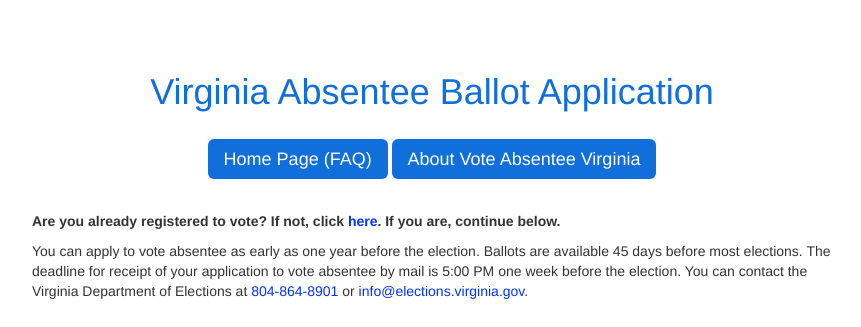
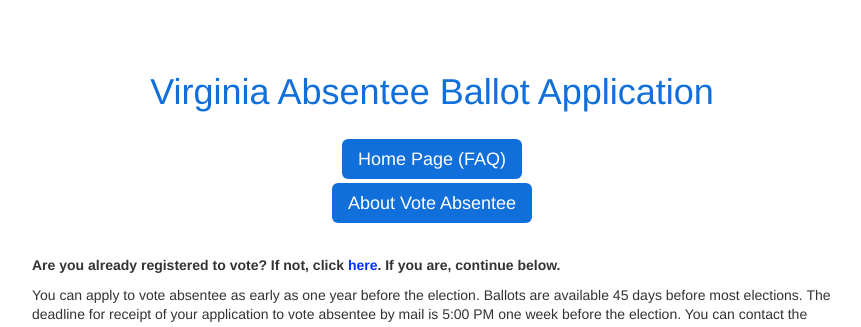
Before and after one commit to eAbsentee/eAbsentee, a Flask app: page /form/ in a window 1280 px wide. Shown: the top 327 px of the page, without its empty margins (208-1069 px from the left). Run offline with Flask 2, Linux system fonts and the light colour scheme; some libraries are stand-ins or nearby versions.

Commit message:
Updated form buttons

```diff
--- a/templates/form.html
+++ b/templates/form.html
@@ -92,7 +92,8 @@
                   <h1>Virginia Absentee Ballot Application</h1>
                   <div style="text-align: center;">
                         <a href="/#faq" class="btn-lg btn-default" style="color: #ffffff; background-color: #106FDB;" />Home Page (FAQ)</a>
-                        <a href="/about" class="btn-lg btn-default" style="color: #ffffff; background-color: #106FDB;" />About Vote Absentee Virginia</a>
+                        <br></br>
+                        <a href="/about" class="btn-lg btn-default" style="color: #ffffff; background-color: #106FDB;" />About Vote Absentee</a>
                   </div>
                   <br>
                   <br>
```
